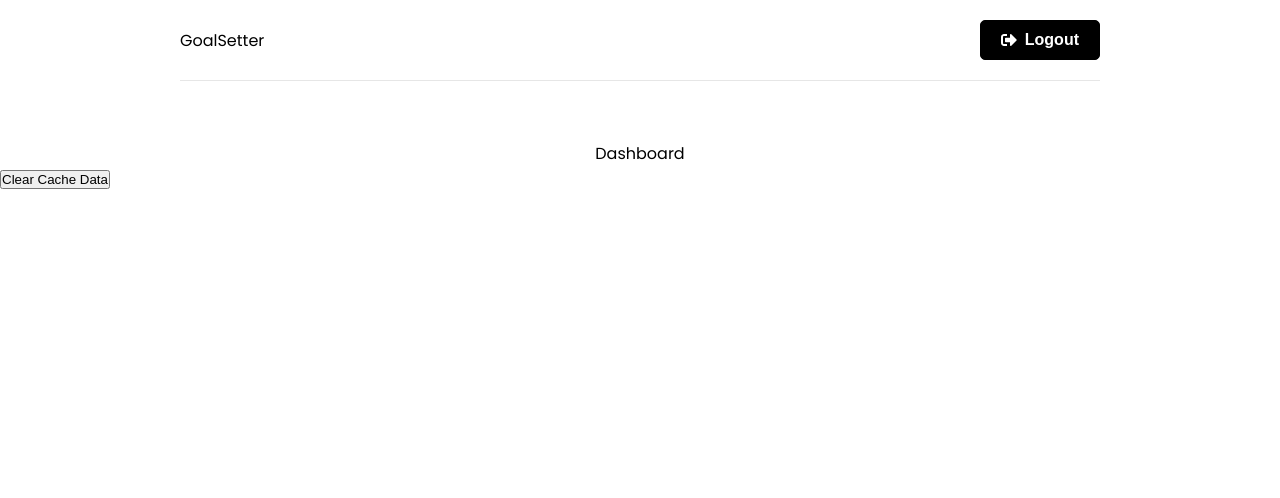
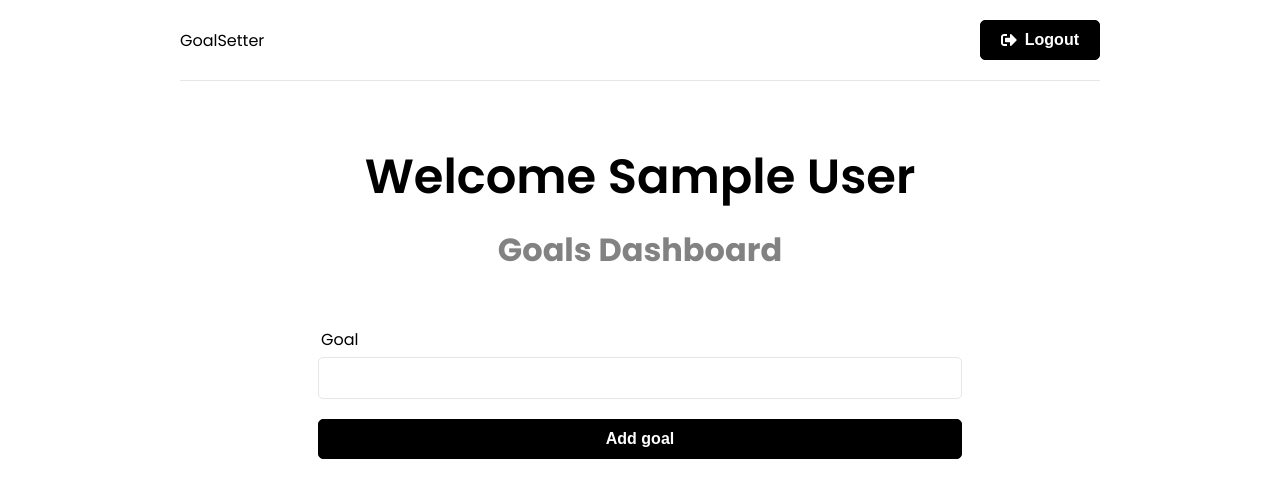
Before and after one commit to raivydassimenas/mern-frontend, a React (Create React App) app: page / in a window 1280 px wide. Shown: the top 498 px of the page. Built offline with nearby package versions, Linux system fonts and the light colour scheme; sample sign-in values are in the browser's storage.

Commit message:
Implement goalSlice and goalService

```diff
--- a/package.json
+++ b/package.json
@@ -4,7 +4,7 @@
   "private": true,
   "proxy": "http://localhost:8000",
   "dependencies": {
-    "@reduxjs/toolkit": "^1.9.0",
+    "@reduxjs/toolkit": "^1.9.1",
     "@testing-library/jest-dom": "^5.16.5",
     "@testing-library/react": "^13.4.0",
     "@testing-library/user-event": "^14.4.3",
--- a/src/App.js
+++ b/src/App.js
@@ -8,15 +8,6 @@
 
 
 function App() {
-
-  const clearCacheData = () => {
-    caches.keys().then((names) => {
-      names.forEach((name) => {
-        caches.delete(name);
-      });
-    });
-    alert('Complete Cache Cleared')
-  };
 
   return (
     <>
@@ -30,8 +21,6 @@
           </Routes>
         </div>
       </Router>
-      <button onClick={() => clearCacheData()} >
-        Clear Cache Data</button>
       <ToastContainer />
     </>
   );
--- a/src/app/store.js
+++ b/src/app/store.js
@@ -25,11 +25,11 @@
 
 import { configureStore } from '@reduxjs/toolkit'
 import authReducer from '../features/auth/authSlice'
-// import goalReducer from '../features/goals/goalSlice'
+import goalReducer from '../features/goals/goalSlice'
 
 export const store = configureStore({
   reducer: {
     auth: authReducer,
-    //goals: goalReducer,
+    goals: goalReducer,
   },
 })
--- /dev/null
+++ b/src/components/GoalForm.jsx
@@ -0,0 +1,33 @@
+import { useState } from 'react';
+import { useSelector, useDispatch } from 'react-redux';
+import { createGoal } from '../features/goals/goalSlice';
+
+function GoalForm() {
+
+    const [text, setText] = useState('');
+
+    const dispatch = useDispatch();
+
+    const onSubmit = e => {
+        e.preventDefault();
+
+        dispatch(createGoal( { text }));
+        setText('');
+    }
+
+    return (
+        <section className='form'>
+            <form onSubmit={onSubmit}>
+                <div className="form-group">
+                    <label htmlFor='text'>Goal</label>
+                    <input type='text' name='text' id='text' value={text} onChange={e => setText(e.target.value)} />
+                </div>
+                <div className='form-group'>
+                    <button className='btn btn-block' type='submit'>Add goal</button>
+                </div>
+            </form>
+        </section>
+    );
+}
+
+export default GoalForm;
--- /dev/null
+++ b/src/features/goals/goalService.js
@@ -0,0 +1,21 @@
+import axios from 'axios';
+
+const API_URL = '/api/goals';
+
+const createGoal = async (goalData, token) => {
+    const config = {
+        headers: {
+            Authorization: `Bearer ${token}`
+        }
+    }
+
+    const response = await axios.post(API_URL, goalData, config);
+
+    return response.data;
+}
+
+const goalService = {
+    createGoal
+}
+
+export default goalService;
--- /dev/null
+++ b/src/features/goals/goalSlice.js
@@ -0,0 +1,34 @@
+import { createSlice, createAsyncThunk } from '@reduxjs/toolkit';
+import goalService from './goalService';
+
+const initialState = {
+    goals: [],
+    isError: false,
+    isSuccess: false,
+    isLoading: false,
+    message: ''
+};
+
+export const goalSlice = createSlice({
+    name: 'goals',
+    initialState,
+    reducers: {
+        reset: (state) => initialState
+    }
+});
+
+export const { reset } = goalSlice.actions;
+
+export const createGoal = createAsyncThunk('/goals/create', async (goalData, thunkAPI) => {
+    try {
+        const token = thunkAPI.getState().auth.user.token;
+        return await goalService.createGoal(goalData, token);
+    } catch (error) {
+        const message = (error.response && error.response.data && error.response.data.message)
+            || error.message
+            || error.toString();
+
+        return thunkAPI.rejectWithValue(message);
+    }
+})
+export default goalSlice.reducer;
--- a/src/pages/Dashboard.jsx
+++ b/src/pages/Dashboard.jsx
@@ -1,9 +1,28 @@
 import React from 'react';
+import { useEffect } from 'react';
+import { useNavigate } from 'react-router-dom';
+import { useSelector } from 'react-redux';
+import GoalForm from '../components/GoalForm';
 
 function Dashboard() {
 
-    return (
-        <div>Dashboard</div>
+    const navigate = useNavigate();
+
+    const { user } = useSelector((state) => state.auth);
+
+    useEffect(() => {
+        if (!user) {
+            navigate('/login');
+        }
+    }, [user, navigate]);
+
+    return ( <>
+            <section className="heading">
+                <h1>Welcome {user && user.name}</h1>
+                <p>Goals Dashboard</p>
+            </section>
+            <GoalForm />
+        </>
     );
 };
 
```
Also changed, not shown: 1 other file (tests, documents, lock files or other folders).
